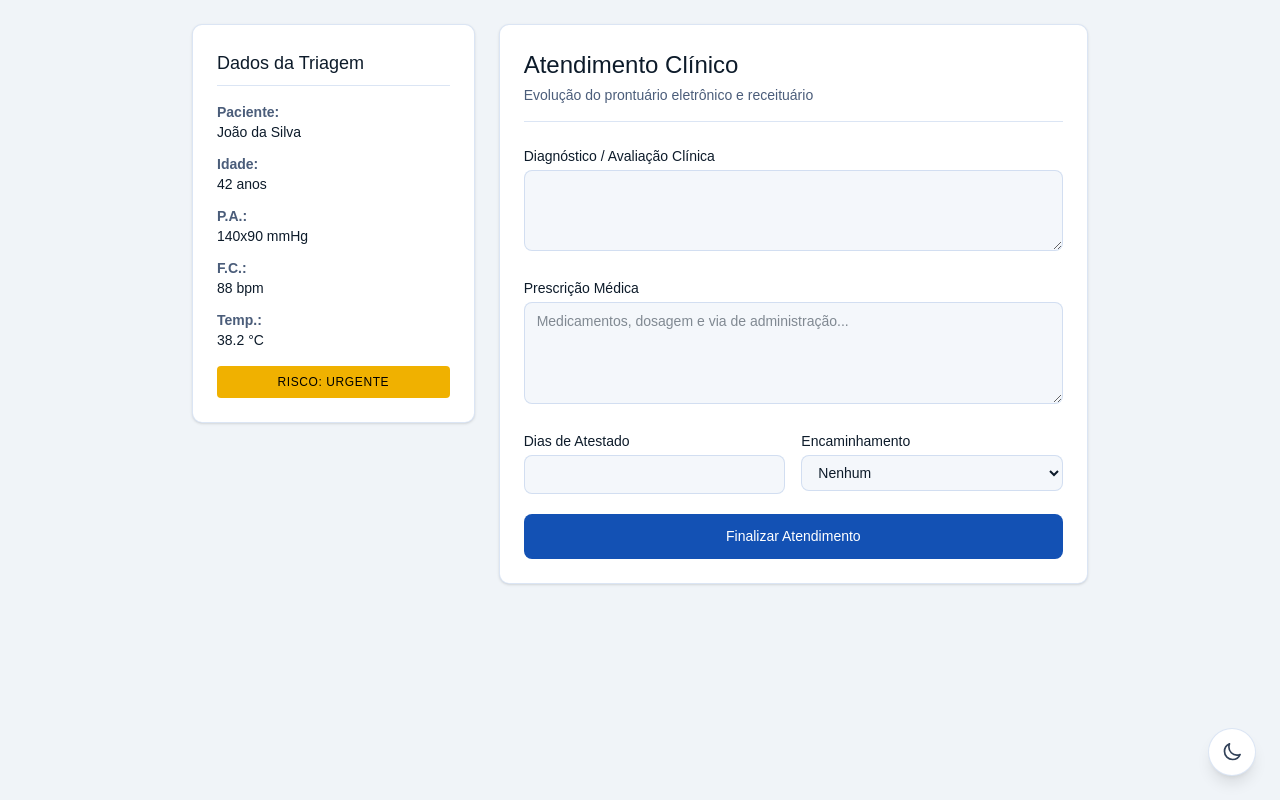
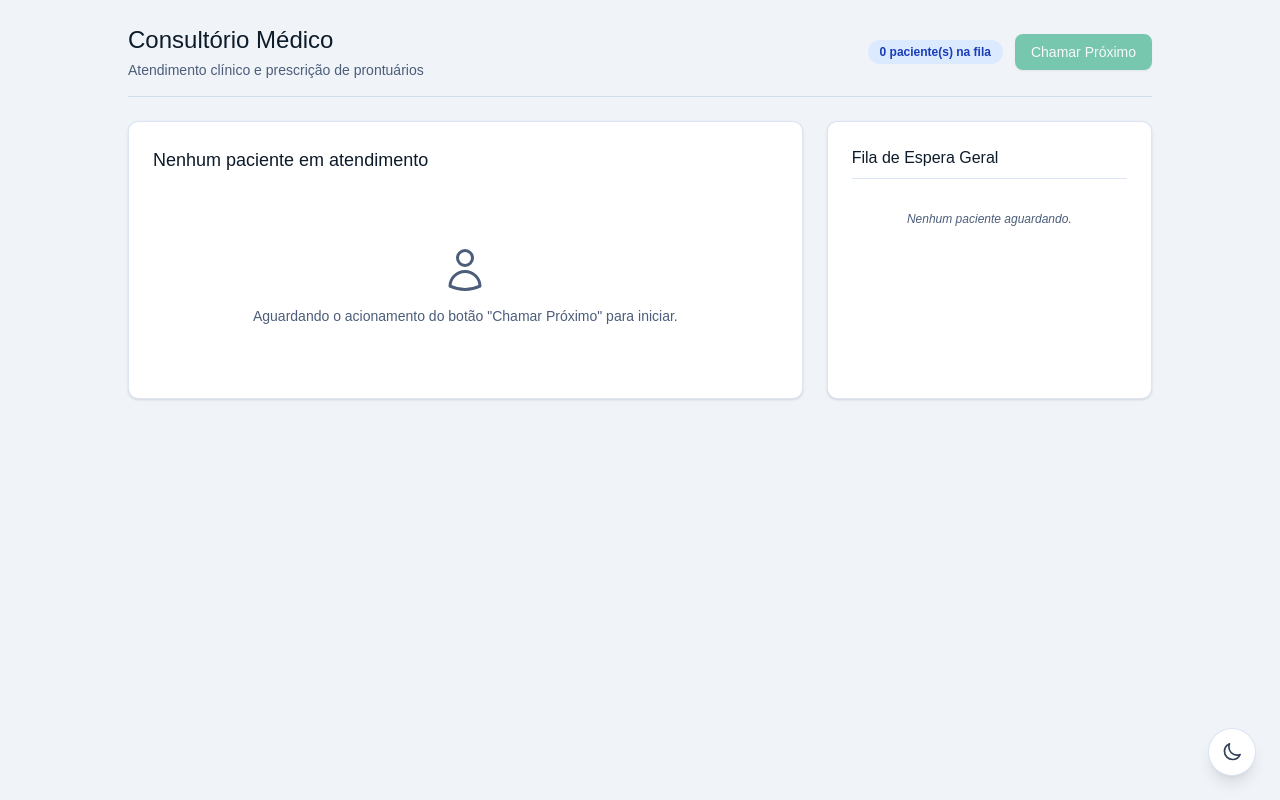
Before and after one commit to Kuchu11/BioChallenger-Brasil-, a React (Vite) app: page /medico in a window 1280 px wide. Built offline with nearby package versions, Linux system fonts and the light colour scheme.

Commit message:
feat: integrar DoctorPage com a fila do AttendanceContext

```diff
--- a/src/app/pages/DoctorPage.tsx
+++ b/src/app/pages/DoctorPage.tsx
@@ -1,111 +1,144 @@
-import React, { useState } from "react";
 import { useNavigate } from "react-router";
-
-interface ConsultationData {
-  diagnosis: string;
-  prescription: string;
-  sickLeaveDays: string;
-  forwarding: string;
-}
+import { useAttendance } from "../context/AttendanceContext";
 
 export function DoctorPage() {
-  const [form, setForm] = useState<ConsultationData>({
-    diagnosis: "",
-    prescription: "",
-    sickLeaveDays: "",
-    forwarding: "",
-  });
-
+  const { queue, currentPatient, callNextPatient } = useAttendance();
   const navigate = useNavigate();
 
-  function handleSubmit(event: React.FormEvent) {
-    event.preventDefault();
-    alert("Atendimento médico finalizado e gravado no prontuário!");
-    navigate("/gestao");
-  }
+  // Define as cores dos crachás com base no nível de risco do paciente real
+  const riskBadges = {
+    blue: "bg-blue-600 text-white",
+    green: "bg-green-600 text-white",
+    yellow: "bg-yellow-500 text-black",
+    orange: "bg-orange-500 text-white",
+    red: "bg-red-600 text-white",
+  };
+
+  const riskLabels = {
+    blue: "Não Urgente",
+    green: "Pouco Urgente",
+    yellow: "Urgente",
+    orange: "Muito Urgente",
+    red: "Emergência",
+  };
 
   return (
     <div className="min-h-screen bg-background p-6">
-      <div className="mx-auto max-w-4xl grid grid-cols-1 gap-6 md:grid-cols-3">
+      <div className="mx-auto max-w-5xl space-y-6">
 
-        <div className="md:col-span-1 rounded-lg border border-border bg-card p-6 shadow-sm h-fit">
-          <h2 className="text-lg font-medium text-foreground border-b border-border pb-2 mb-4">
-            Dados da Triagem
-          </h2>
-          <div className="space-y-3 text-sm">
-            <p><strong className="text-muted-foreground">Paciente:</strong> <span className="text-foreground block font-medium">João da Silva</span></p>
-            <p><strong className="text-muted-foreground">Idade:</strong> <span className="text-foreground block">42 anos</span></p>
-            <p><strong className="text-muted-foreground">P.A.:</strong> <span className="text-foreground block">140x90 mmHg</span></p>
-            <p><strong className="text-muted-foreground">F.C.:</strong> <span className="text-foreground block">88 bpm</span></p>
-            <p><strong className="text-muted-foreground">Temp.:</strong> <span className="text-foreground block">38.2 °C</span></p>
-            <div className="mt-4 p-2 rounded bg-yellow-500 text-black font-medium text-center text-xs uppercase tracking-wider">
-              Risco: Urgente
+        <div className="flex flex-col gap-4 sm:flex-row sm:items-center sm:justify-between border-b border-border pb-4">
+          <div>
+            <h1 className="text-2xl font-medium text-foreground">Consultório Médico</h1>
+            <p className="text-sm text-muted-foreground mt-1">Atendimento clínico e prescrição de prontuários</p>
           </div>
+          <div className="flex items-center gap-3">
+            <span className="inline-flex items-center rounded-full bg-blue-100 px-3 py-1 text-xs font-semibold text-blue-800">
+              {queue.length} paciente(s) na fila
+            </span>
+            <button
+              onClick={callNextPatient}
+              disabled={queue.length === 0}
+              className="rounded-md bg-emerald-600 px-4 py-2 text-sm font-medium text-white transition-colors hover:bg-emerald-700 disabled:opacity-50 disabled:cursor-not-allowed shadow-sm focus:outline-none"
+            >
+              Chamar Próximo
+            </button>
           </div>
         </div>
 
-        <div className="md:col-span-2 rounded-lg border border-border bg-card p-6 shadow-sm">
-          <div className="mb-6 border-b border-border pb-4">
-            <h1 className="text-2xl font-medium text-foreground">Atendimento Clínico</h1>
-            <p className="text-sm text-muted-foreground mt-1">Evolução do prontuário eletrônico e receituário</p>
+        <div className="grid grid-cols-1 gap-6 lg:grid-cols-3">
+
+          {/* Detalhes do Paciente Atual */}
+          <div className="rounded-lg border border-border bg-card p-6 shadow-sm lg:col-span-2 space-y-6">
+            <div className="flex items-start justify-between">
+              <div>
+                <h3 className="text-lg font-medium text-foreground">
+                  {currentPatient ? currentPatient.name : "Nenhum paciente em atendimento"}
+                </h3>
+                {currentPatient && (
+                  <p className="text-sm text-muted-foreground mt-0.5">{currentPatient.age} anos</p>
+                )}
+              </div>
+              {currentPatient && (
+                <span className={`rounded-md px-3 py-1 text-xs font-bold uppercase tracking-wide ${riskBadges[currentPatient.riskLevel]}`}>
+                  {riskLabels[currentPatient.riskLevel]}
+                </span>
+              )}
             </div>
 
-          <form onSubmit={handleSubmit} className="space-y-5">
+            {currentPatient ? (
+              <>
+                <div className="grid grid-cols-3 gap-4 border-t border-b border-border py-4">
+                  <div className="text-center">
+                    <p className="text-xs font-medium uppercase tracking-wider text-muted-foreground">Pressão Arterial</p>
+                    <p className="mt-1 text-lg font-semibold text-foreground">{currentPatient.bloodPressure} <span className="text-xs font-normal text-muted-foreground">mmHg</span></p>
+                  </div>
+                  <div className="text-center border-x border-border">
+                    <p className="text-xs font-medium uppercase tracking-wider text-muted-foreground">Freq. Cardíaca</p>
+                    <p className="mt-1 text-lg font-semibold text-foreground">{currentPatient.heartRate} <span className="text-xs font-normal text-muted-foreground">bpm</span></p>
+                  </div>
+                  <div className="text-center">
+                    <p className="text-xs font-medium uppercase tracking-wider text-muted-foreground">Temperatura</p>
+                    <p className="mt-1 text-lg font-semibold text-foreground">{currentPatient.temperature} <span className="text-xs font-normal text-muted-foreground">°C</span></p>
+                  </div>
+                </div>
+
                 <div>
-              <label className="block text-sm font-medium text-foreground mb-1">Diagnóstico / Avaliação Clínica</label>
+                  <h4 className="text-sm font-medium text-foreground mb-1">Queixa Principal / Sintomas Relatados:</h4>
+                  <p className="text-sm text-muted-foreground bg-input-background rounded-md p-3 border border-border leading-relaxed">
+                    {currentPatient.symptoms}
+                  </p>
+                </div>
+
+                <div className="space-y-3 pt-2">
+                  <label className="block text-sm font-medium text-foreground">Evolução Clínica / Prescrição Médica</label>
                   <textarea
-                rows={3}
-                value={form.diagnosis}
-                onChange={(e) => setForm({ ...form, diagnosis: e.target.value })}
-                className="w-full rounded-md border border-border bg-input-background px-3 py-2 text-foreground focus:border-primary focus:outline-none"
-                required
+                    rows={4}
+                    placeholder="Digite os achados clínicos, diagnóstico e medicamentos receitados..."
+                    className="w-full rounded-md border border-border bg-input-background px-3 py-2 text-foreground focus:border-primary focus:outline-none text-sm"
                   />
                 </div>
 
-            <div>
-              <label className="block text-sm font-medium text-foreground mb-1">Prescrição Médica</label>
-              <textarea
-                rows={4}
-                placeholder="Medicamentos, dosagem e via de administração..."
-                value={form.prescription}
-                onChange={(e) => setForm({ ...form, prescription: e.target.value })}
-                className="w-full rounded-md border border-border bg-input-background px-3 py-2 text-foreground focus:border-primary focus:outline-none"
-                required
-              />
+                <button
+                  onClick={() => {
+                    alert("Atendimento finalizado com sucesso! Relatório enviado para o Painel de Gestão.");
+                    navigate("/gestao");
+                  }}
+                  className="w-full rounded-md bg-primary py-2.5 font-medium text-primary-foreground transition-colors hover:bg-primary/90 focus:outline-none text-sm"
+                >
+                  Finalizar Atendimento e Enviar para Gestão
+                </button>
+              </>
+            ) : (
+              <div className="flex flex-col items-center justify-center py-12 text-center">
+                <svg xmlns="http://www.w3.org/2000/svg" fill="none" viewBox="0 0 24 24" strokeWidth={1.5} stroke="currentColor" className="w-12 h-12 text-muted-foreground mb-3">
+                  <path strokeLinecap="round" strokeLinejoin="round" d="M15.75 6a3.75 3.75 0 1 1-7.5 0 3.75 3.75 0 0 1 7.5 0ZM4.501 20.118a7.5 7.5 0 0 1 14.998 0A17.933 17.933 0 0 1 12 21.75c-2.676 0-5.216-.584-7.499-1.632Z" />
+                </svg>
+                <p className="text-sm font-medium text-muted-foreground">Aguardando o acionamento do botão "Chamar Próximo" para iniciar.</p>
+              </div>
+            )}
           </div>
 
-            <div className="grid grid-cols-1 gap-4 sm:grid-cols-2">
-              <div>
-                <label className="block text-sm font-medium text-foreground mb-1">Dias de Atestado</label>
-                <input
-                  type="number"
-                  value={form.sickLeaveDays}
-                  onChange={(e) => setForm({ ...form, sickLeaveDays: e.target.value })}
-                  className="w-full rounded-md border border-border bg-input-background px-3 py-2 text-foreground focus:border-primary focus:outline-none"
-                />
+          {/* Lista Visual da Fila de Espera ao Lado */}
+          <div className="rounded-lg border border-border bg-card p-6 shadow-sm lg:col-span-1 space-y-4">
+            <h3 className="text-base font-medium text-foreground border-b border-border pb-2">Fila de Espera Geral</h3>
+            {queue.length === 0 ? (
+              <p className="text-xs text-muted-foreground italic text-center py-4">Nenhum paciente aguardando.</p>
+            ) : (
+              <div className="space-y-2 max-h-[380px] overflow-y-auto pr-1">
+                {queue.map((patient, index) => (
+                  <div key={index} className="flex items-center justify-between p-2.5 rounded-md border border-border bg-input-background text-xs">
+                    <div className="font-medium text-foreground truncate max-w-[120px]">
+                      {patient.name}
                     </div>
-              <div>
-                <label className="block text-sm font-medium text-foreground mb-1">Encaminhamento</label>
-                <select
-                  value={form.forwarding}
-                  onChange={(e) => setForm({ ...form, forwarding: e.target.value })}
-                  className="w-full rounded-md border border-border bg-input-background px-3 py-2 text-foreground focus:border-primary focus:outline-none"
-                >
-                  <option value="">Nenhum</option>
-                  <option value="cardio">Cardiologia</option>
-                  <option value="orto">Ortopedia</option>
-                  <option value="pedi">Pediatria</option>
-                </select>
+                    <span className={`rounded px-2 py-0.5 font-semibold text-[10px] uppercase ${riskBadges[patient.riskLevel]}`}>
+                      {riskLabels[patient.riskLevel]}
+                    </span>
                   </div>
+                ))}
+              </div>
+            )}
           </div>
 
-            <button
-              type="submit"
-              className="w-full rounded-md bg-primary py-3 font-medium text-primary-foreground transition-colors hover:bg-primary/90 focus:outline-none"
-            >
-              Finalizar Atendimento
-            </button>
-          </form>
         </div>
 
       </div>
```
Lines whose indentation alone changed are shown as unchanged.
